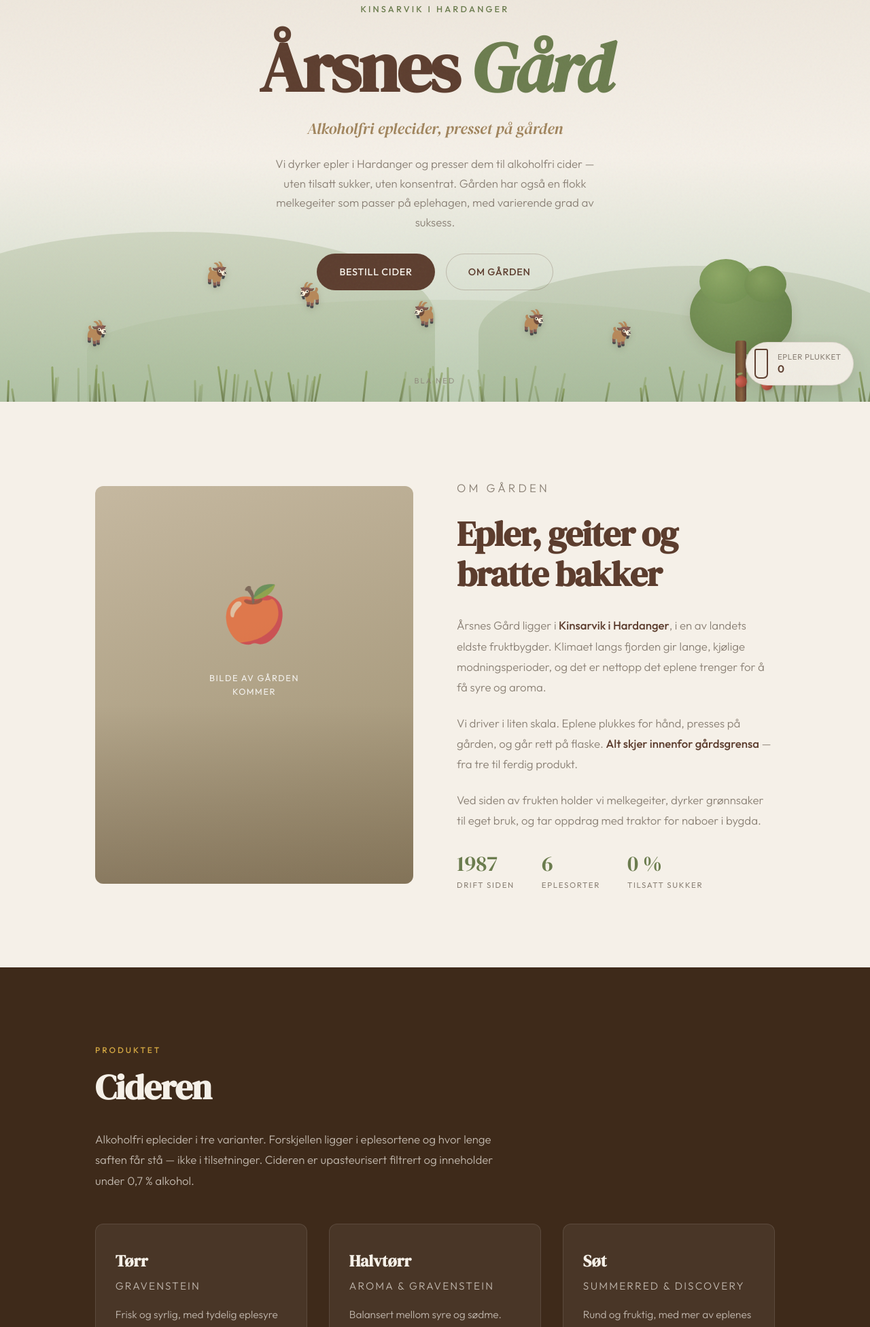
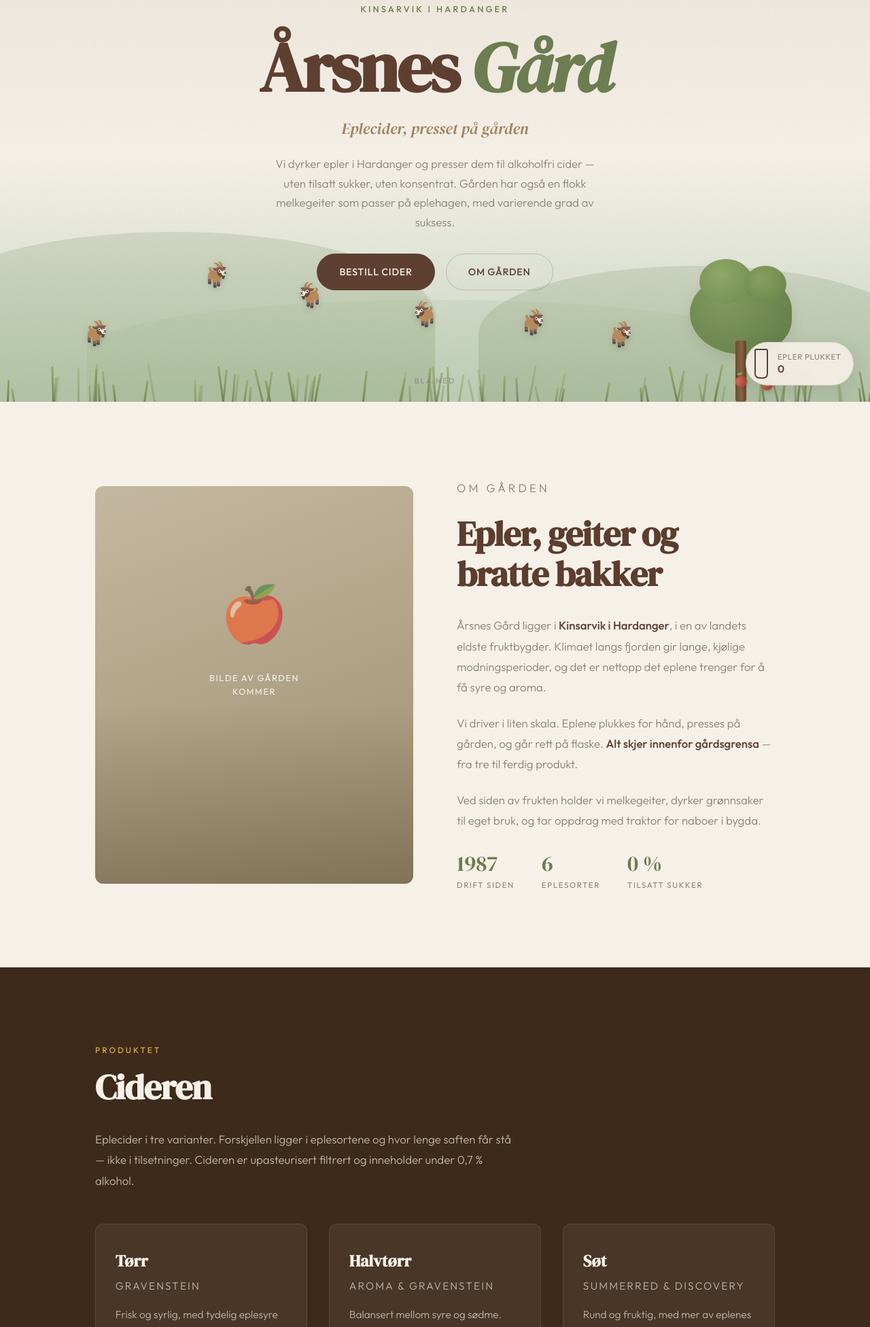
Before and after one commit to frekarlsen/aarsnes-gard, a plain HTML site: page index.html in a window 1280 px wide. Shown: the part 209-2161 px from the top of the page at 68% size. Drawn offline with Linux system fonts and the light colour scheme.

Commit message:
Update index.html

```diff
--- a/index.html
+++ b/index.html
@@ -3,10 +3,10 @@
 <head>
 <meta charset="UTF-8">
 <meta name="viewport" content="width=device-width, initial-scale=1.0">
-<title>Årsnes Gård — Alkoholfri eplecider fra Kinsarvik i Hardanger</title>
-<meta name="description" content="Årsnes Gård i Kinsarvik presser alkoholfri eplecider av egne epler fra Hardanger. Bestill flasker til henting på gården.">
-<meta property="og:title" content="Årsnes Gård — Alkoholfri eplecider fra Hardanger">
-<meta property="og:description" content="Alkoholfri eplecider presset av egne epler i Kinsarvik. Bestill til henting på gården.">
+<title>Årsnes Gård — Eplecider fra Kinsarvik i Hardanger</title>
+<meta name="description" content="Årsnes Gård i Kinsarvik presser Eplecider av egne epler fra Hardanger. Bestill flasker til henting på gården.">
+<meta property="og:title" content="Årsnes Gård — Eplecider fra Hardanger">
+<meta property="og:description" content="Eplecider presset av egne epler i Kinsarvik. Bestill til henting på gården.">
 <meta property="og:type" content="website">
 <meta property="og:url" content="https://aarsnesgard.no/">
 <link rel="canonical" href="https://aarsnesgard.no/">
@@ -989,7 +989,7 @@ footer a { color: rgba(245, 240, 232, 0.75); text-decoration: none; border-botto
     <div class="hero-content">
         <p class="hero-eyebrow">Kinsarvik i Hardanger</p>
         <h1>Årsnes <em>Gård</em></h1>
-        <p class="hero-tagline">Alkoholfri eplecider, presset på gården</p>
+        <p class="hero-tagline">Eplecider, presset på gården</p>
         <p class="hero-desc">
             Vi dyrker epler i Hardanger og presser dem til alkoholfri cider —
             uten tilsatt sukker, uten konsentrat. Gården har også en flokk melkegeiter
@@ -1054,7 +1054,7 @@ footer a { color: rgba(245, 240, 232, 0.75); text-decoration: none; border-botto
         <p class="section-tag reveal">Produktet</p>
         <h2 class="section-title reveal">Cideren</h2>
         <p class="lead reveal">
-            Alkoholfri eplecider i tre varianter. Forskjellen ligger i eplesortene og
+            Eplecider i tre varianter. Forskjellen ligger i eplesortene og
             hvor lenge saften får stå — ikke i tilsetninger. Cideren er upasteurisert
             filtrert og inneholder under 0,7 % alkohol.
         </p>
```
